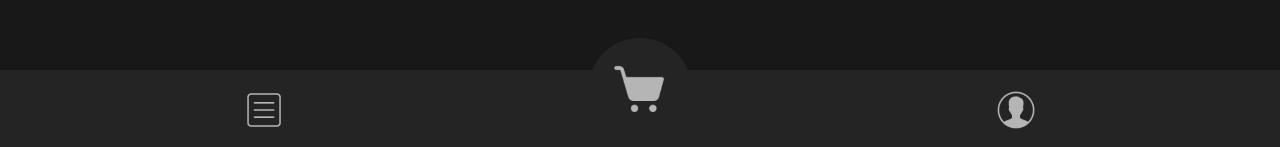
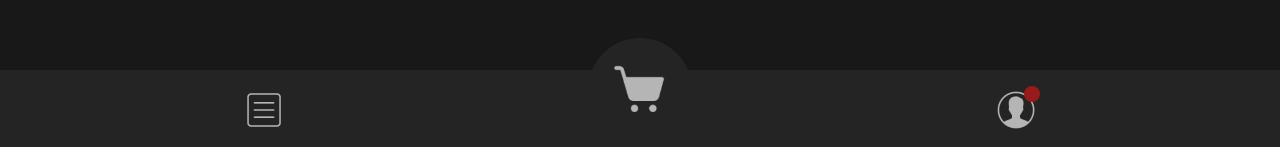
Before and after one commit to alisonnRB/catche-beer, a Next.js app: page / in a window 1280 px wide. Shown: the part 1620-1767 px from the top of the page. Built offline with nearby package versions, Linux system fonts and the light colour scheme.

Commit message:
information created

```diff
--- a/src/components/buttonAddCart.jsx
+++ b/src/components/buttonAddCart.jsx
@@ -6,6 +6,6 @@ export default function ButtonAddCart({item}) {
     const { addItemToCart } = useCart();
 
     return (
-        <button onClick={()=>{addItemToCart(item)}} className="bg-white font-semibold butonC cursor-pointer">ADICIONAR AO CARRINHO</button>
+        <button onClick={()=>{addItemToCart(item)}} className="bg-white font-semibold butonC cursor-pointer hover:bg-subText hover:text-white">ADICIONAR AO CARRINHO</button>
     );
 }
--- /dev/null
+++ b/src/components/cartIcon.jsx
@@ -0,0 +1,19 @@
+'use client';
+
+import cart from "../assets/cart.png";
+import Image from "next/image";
+import { useCart } from "@/script/cartContext";
+
+export default function CartIcon() {
+    const { getTotalItemsCount } = useCart();
+    return (
+        <>
+            <Image
+                src={cart}
+                className="h-[130%] object-contain relative bottom-[40%] cursor-pointer"
+            />
+
+            {getTotalItemsCount() > 0 ? <div className={`w-6 h-6 p-4 rounded-full relative mt-[-6em] bottom-[70%] left-[60%] bg-greenCustom text-white flex justify-center items-center`}>{getTotalItemsCount()}</div> : null}
+        </>
+    );
+}
--- a/src/components/footerMenu.jsx
+++ b/src/components/footerMenu.jsx
@@ -1,33 +1,28 @@
-import Image from "next/image";
 import Link from "next/link";
 
-import cart from "../assets/cart.png";
-import profile from "../assets/profile.png";
+
+import { AuthProvider } from "@/script/authContext";
 
 import Categories from "./categories";
+import ProfileAuth from "./profileAuth";
+import CartIcon from "./cartIcon";
 
 export default function Menu() {
     return (
+        <AuthProvider>
             <footer className="w-full h-[10dvh] mt-[20dvh] z-20 bg-subMotion flex justify-center items-center gap-[20%] self-center">
 
                 <Categories />
 
                 <Link href={'/cart'} className="h-full">
-
-                <Image
-                    src={cart}
-                    className="h-[130%] object-contain relative bottom-[40%] cursor-pointer"
-                />
+                    <CartIcon />
                 </Link>
 
-            <Link href={'/cart'} className="h-full flex justify-center items-center">
-                <Image
-                    src={profile}
-                    className="h-[50%] w-max-[50%] object-contain cursor-pointer"
-                />
+                <Link href={'/auth/login'} className="h-full flex justify-center items-center">
+                    <ProfileAuth />
                 </Link>
 
-
             </footer>
+        </AuthProvider>
     );
 }
--- /dev/null
+++ b/src/components/profileAuth.jsx
@@ -0,0 +1,20 @@
+'use client';
+
+import Image from "next/image";
+import profile from "../assets/profile.png";
+import { useAuth } from "@/script/authContext";
+
+export default function ProfileAuth() {
+    const {isAuthenticated} = useAuth();
+
+    return (
+        <>
+            <Image
+                src={profile}
+                className="h-[50%] w-max-[50%] object-contain cursor-pointer"
+            />
+
+            <div className={`w-4 h-4 rounded-full absolute mb-[2em] ml-[2em] ${isAuthenticated ? "bg-greenCustom" : "bg-redCustom"}`}></div>
+        </>
+    );
+}
--- a/src/script/cartContext.js
+++ b/src/script/cartContext.js
@@ -75,8 +75,12 @@ export const CartProvider = ({ children }) => {
     });
   };
 
+  const getTotalItemsCount = () => {
+    return cart.reduce((total, cartItem) => total + cartItem.quantity, 0);
+  };
+
   return (
-    <CartContext.Provider value={{ cart, total, addItemToCart, removeItemFromCart, removeItemAllFromCart }}>
+    <CartContext.Provider value={{ cart, total, addItemToCart, removeItemFromCart, removeItemAllFromCart, getTotalItemsCount }}>
       {children}
     </CartContext.Provider>
   );
```
Lines whose indentation alone changed are shown as unchanged.
